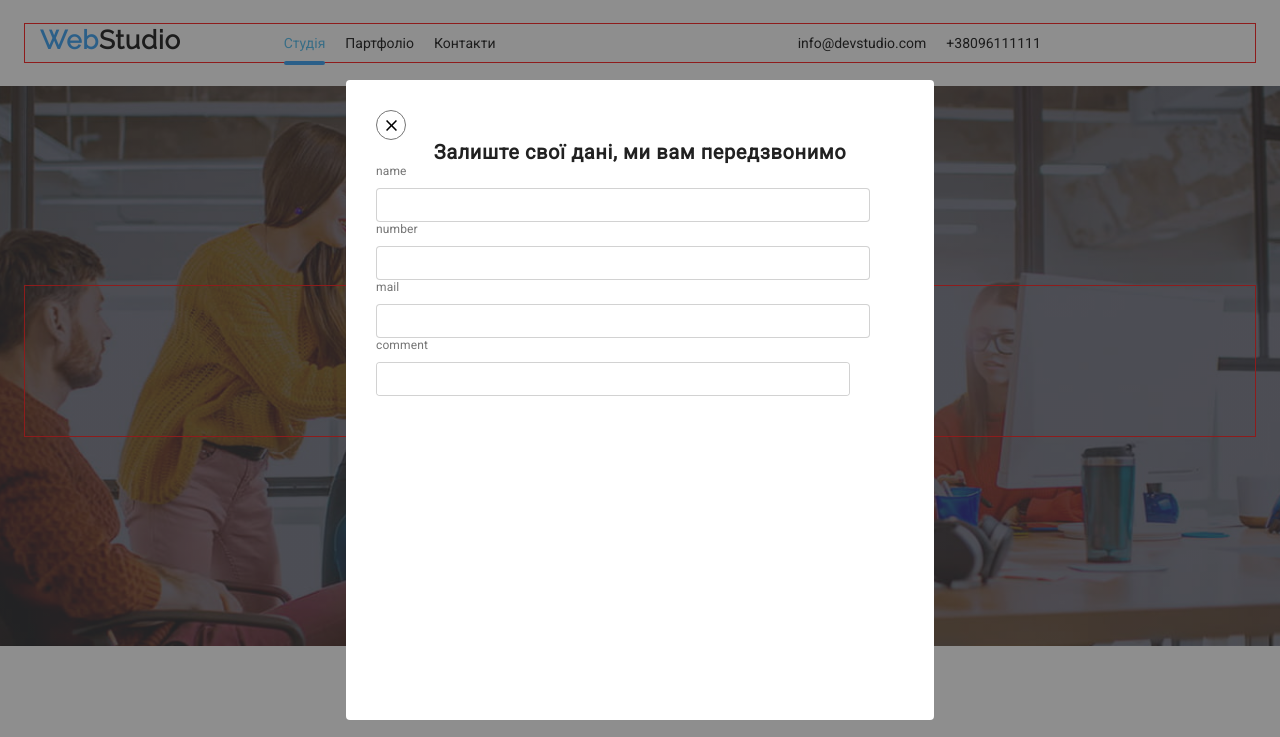
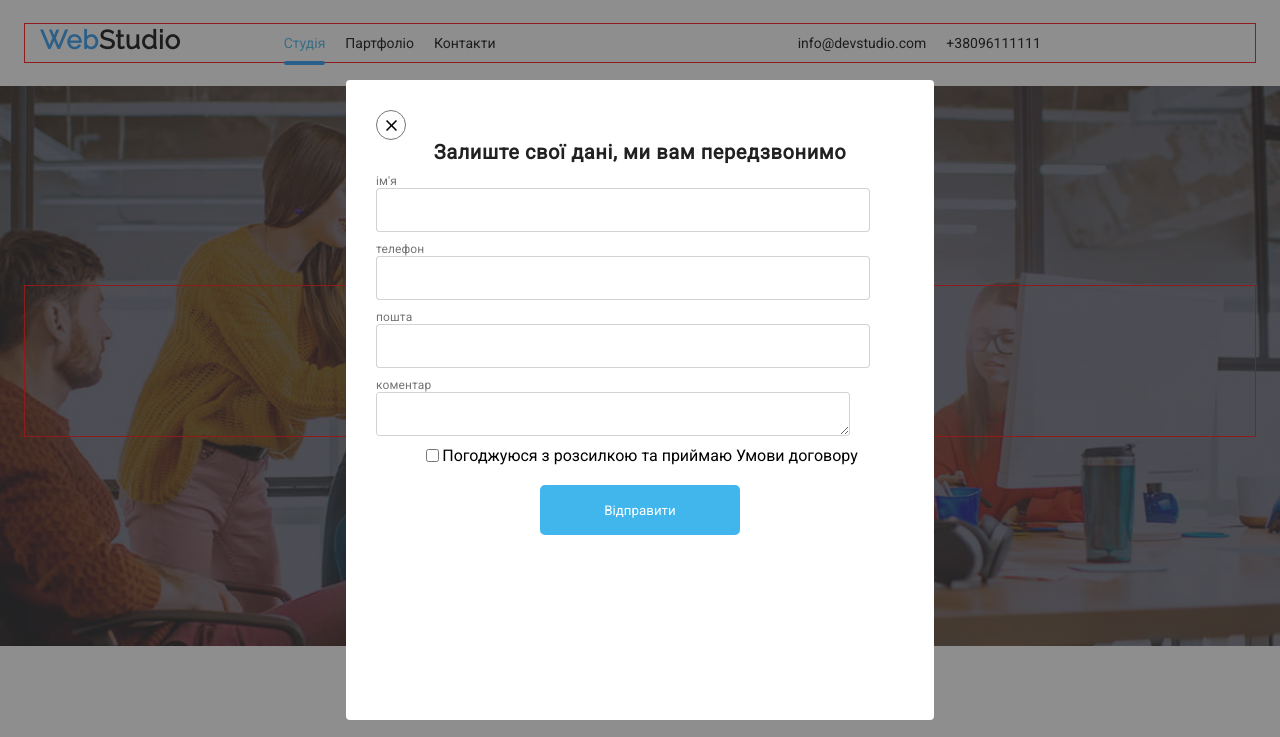
Before and after one commit to k3r1x1k/Web-Studio, a plain HTML site: page index.html in a window 1280 px wide. Both pictures are taken after a click on the button "Замовити послугу". Shown: the top 737 px of the page. Drawn offline with Linux system fonts and the light colour scheme; a script that the page names is missing.

Commit message:
some changes

```diff
--- a/index.html
+++ b/index.html
@@ -317,24 +317,31 @@
             <p class=" modal-title">Залиште свої дані, ми вам передзвонимо</p>
             <label class="modal-label">
 
-                <span class="modal-span">name</span>
+                <span class="modal-span">ім'я</span>
                 <input class="modal-input" type="text" required>
             </label>
             <label class="modal-label">
-                <span class="modal-span">number</span>
+                <span class="modal-span">телефон</span>
                 <input class="modal-input" type="tel" required>
             </label>
             <label class="modal-label">
-                <span class="modal-span">mail</span>
+                <span class="modal-span">пошта</span>
                 <input class="modal-input" type="email" required>
             </label>
             <label class="modal-label">
-                <span class="modal-span modal-span-comm">comment</span>
+                <span class="modal-span modal-span-comm">коментар</span>
                 <textarea class="modal-textarea" type="text"></textarea>
             </label>
+            <label>
+                <div class="modal-flex">
+    <input class="modal-checkbox" type="checkbox" name="договор" value="yes"> Погоджуюся з розсилкою та приймаю Умови договору
+</label></div>
+<div class="modal-flex">
+<button class="modal-button" type="submit">Відправити</button>
+</div>
         </div>
     </div>
-    </section>
+
         <div class="menu-container js-menu-container" id="mobile-menu">
       <button class="menu-toggle js-close-menu">
         <svg class="modal-svg">
--- a/scss/loyout/_modal.scss
+++ b/scss/loyout/_modal.scss
@@ -86,11 +86,33 @@
   position: relative;
   display: flex;
   flex-direction: column;
-  gap: 10px;
+  padding-top: 10px;
+  // gap: 20px;
   width: 448px;
   height: 58px;
   border-radius: 5px;
 }
+.modal-button{
+  padding: 10px 50px;
+  border-radius: 5px;
+  color: #fff;
+  width: 200px;
+  height: 50px;
+  background-color: var(--my-button-bc);
+  // transition-property:  ;
+  // transition-duration: 1s;
+
+}
+
+.modal-checkbox{
+  font-family: var(--font-family);
+}
+.modal-flex{
+  padding: 10px 0;
+  display: flex;
+  justify-content: center;
+}
+
 .modal-input {
   border: 1px solid rgba(33, 33, 33, 0.2);
   border-radius: 4px;
@@ -126,7 +148,7 @@ height: 138px;
   height: 120px;
   outline: none;
   padding: 16px 12px;
-  resize: none;
+  // resize: none;
 }
 .modal-textarea:focus-within {
   border-color: #2196f3;
```
Also changed, not shown: css/main.css, css/main.min.css, 2 other files.
